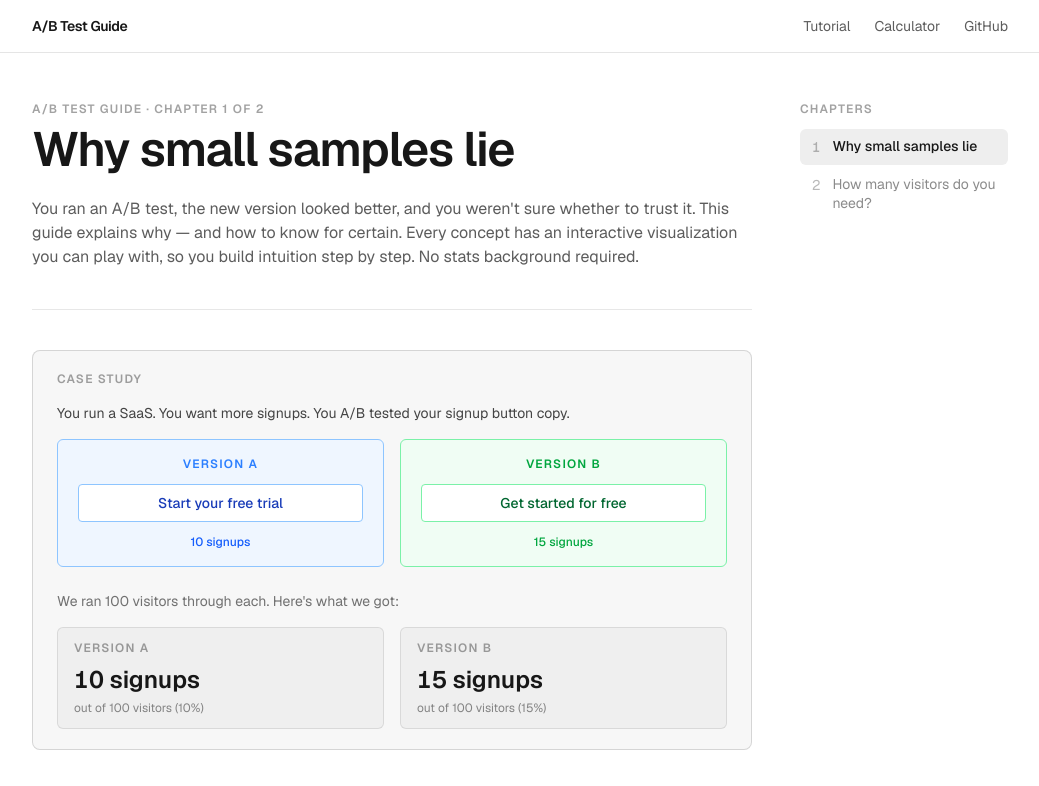
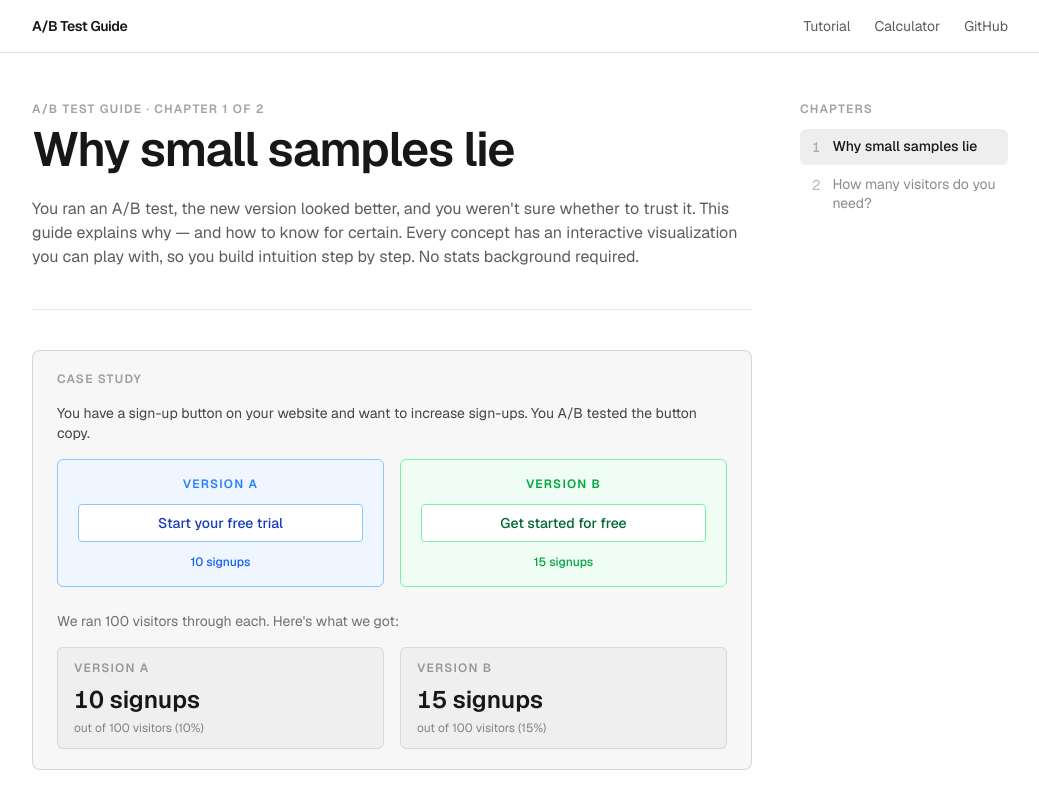
Before and after one commit to codedebugrepeat/ab-test-guide, a Next.js app: page /why-you-cant-trust-your-experiment in a window 1280 px wide. Shown: the top 786 px of the page, without its empty margins (120-1159 px from the left). Built offline with nearby package versions, Linux system fonts and the light colour scheme.

Commit message:
Refine case study wording

```diff
--- a/components/tutorial/case-study-callout.tsx
+++ b/components/tutorial/case-study-callout.tsx
@@ -7,8 +7,8 @@ export function CaseStudyCallout() {
         Case study
       </p>
       <p className="mb-4 text-sm text-foreground/80">
-        You run a SaaS. You want more signups. You A/B tested your signup button
-        copy.
+        You have a sign-up button on your website and want to increase sign-ups.
+        You A/B tested the button copy.
       </p>
       <ExperimentIllustration />
       <p className="mb-4 text-sm text-foreground/60">
```
Also changed, not shown: 1 other file (tests, documents, lock files or other folders).
